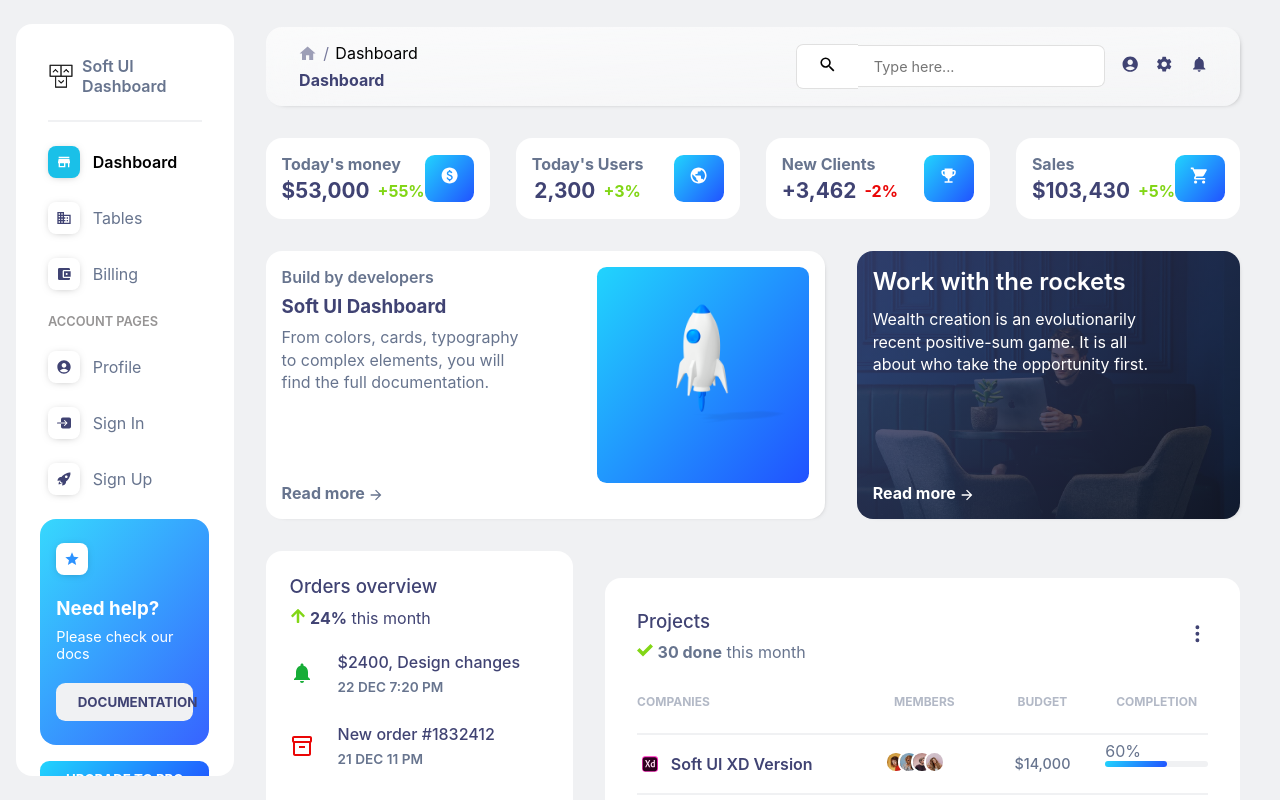
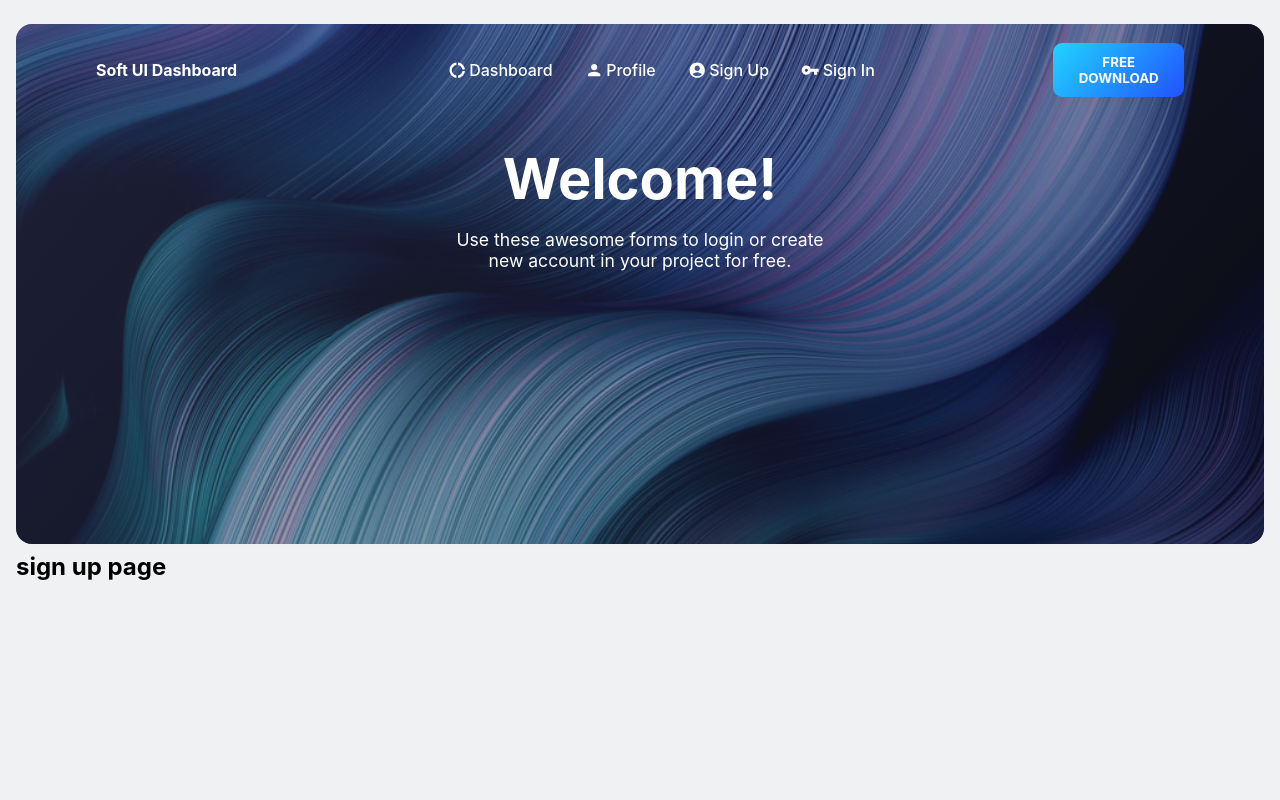
Before and after one commit to jamoliddinsaidov/soft_ui_dashboard, a React (Create React App) app: page /signup in a window 1280 px wide. Before the commit this address led to /dashboard. Shown: the top 800 px of the page. Built offline with nearby package versions, Linux system fonts and the light colour scheme.

Commit message:
start signup page

```diff
--- a/src/App.js
+++ b/src/App.js
@@ -7,6 +7,7 @@ import Tables from './pages/Tables/Tables'
 import Billing from './pages/Billing/Billing'
 import Profile from './pages/Profile/Profile'
 import SignIn from './pages/SignIn/SignIn'
+import SignUp from './pages/SignUp/SignUp'
 
 // styles
 import { GlobalStyles, StyledApp } from './GlobalStyles'
@@ -20,6 +21,7 @@ function App() {
         <Route path='/billing' component={Billing} />
         <Route path='/profile' component={Profile} />
         <Route path='/signin' component={SignIn} />
+        <Route path='/signup' component={SignUp} />
         <Route path='/dashboard' component={Dashboard} />
         <Redirect to='/dashboard' />
       </Switch>
--- a/src/pages/SignIn/SignIn.jsx
+++ b/src/pages/SignIn/SignIn.jsx
@@ -1,20 +1,27 @@
-import React from 'react'
+import React, { useEffect } from 'react'
 import { Link } from 'react-router-dom'
 
 // components
-import Layout from '../../layouts/TopNavigationLayout'
 import ToggleSwitchText from '../../components/FormElements/ToggleSwitch&Text'
 import Button from '../../components/Buttons/SidenavButton'
 import SignInFooter from '../../components/Footers/SignInFooter'
+import TopNav from '../../components/Navigations/TopNav'
 
 // styles
 import { StyledSignIn, FormContainer } from './styles/StyledSignIn'
 import { colors } from '../../GlobalStyles'
+import { StyledTopNav as StyledNav } from '../../components/Navigations/styles/StyledTopNav'
 
 const SignIn = () => {
+  useEffect(() => {
+    window.scroll(0, 0)
+  }, [])
+
   return (
     <StyledSignIn>
-      <Layout>
+      <StyledNav>
+        <TopNav btnWidth='15%' btnBgColor={colors.blackGradient} />
+      </StyledNav>
       <FormContainer>
         <h1>Welcome Back</h1>
         <p className='welcome_p'>Enter your email and password to sign in</p>
@@ -33,7 +40,6 @@ const SignIn = () => {
           Don't have an account? <Link to='/signup'>Sign up</Link>
         </p>
       </FormContainer>
-      </Layout>
 
       <div className='background_img'></div>
       <SignInFooter />
--- /dev/null
+++ b/src/pages/SignUp/SignUp.jsx
@@ -0,0 +1,15 @@
+import React from 'react'
+
+// components
+import SignUpTopHeader from '../../components/Headers/SignUpTopHeader'
+
+const SignUp = () => {
+  return (
+    <div>
+      <SignUpTopHeader />
+      <h2>sign up page</h2>
+    </div>
+  )
+}
+
+export default SignUp
```
Also changed, not shown: src/pages/SignUp/styles/StyledSignUp.js (added). Lines whose indentation alone changed are shown as unchanged.
